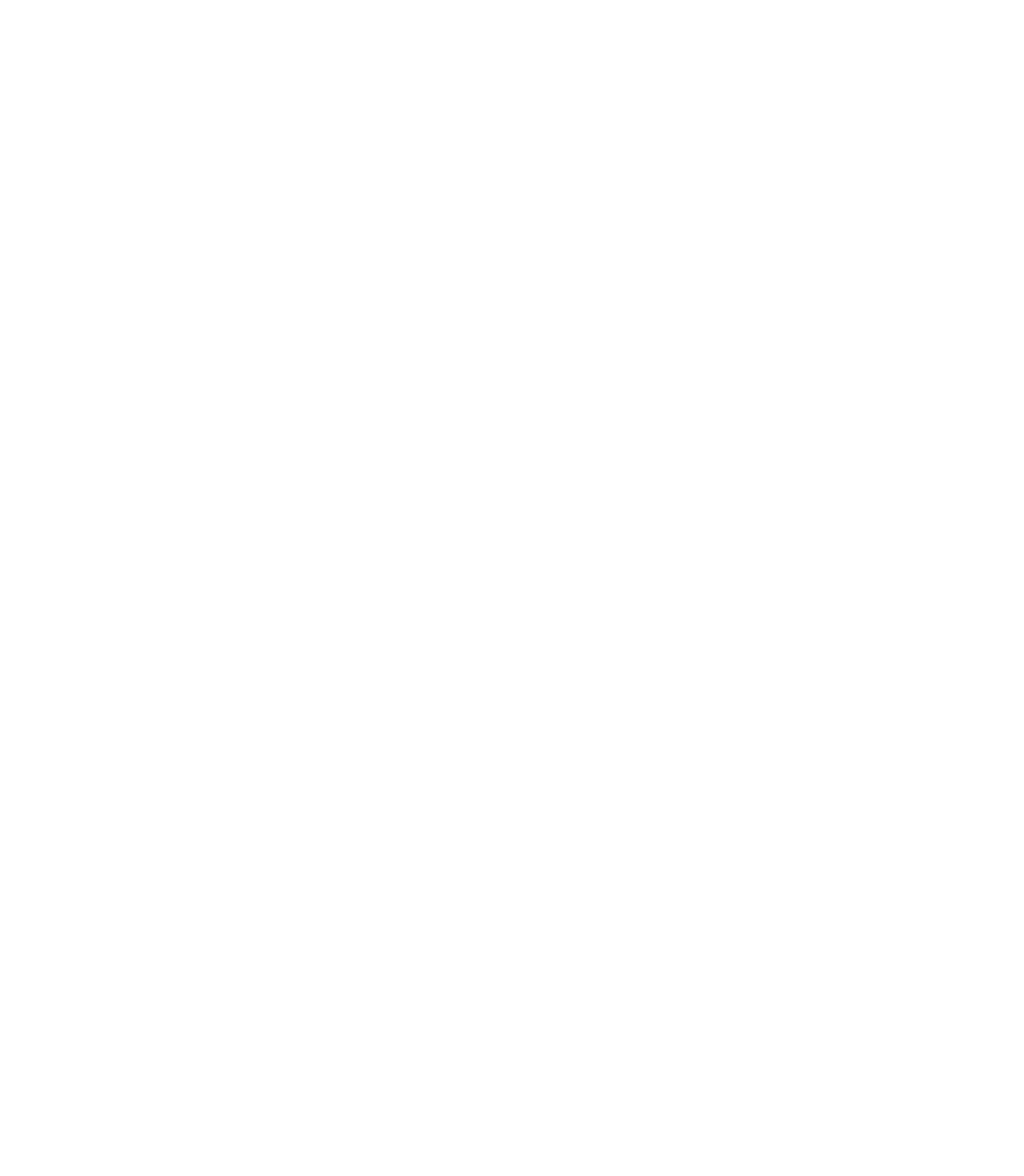
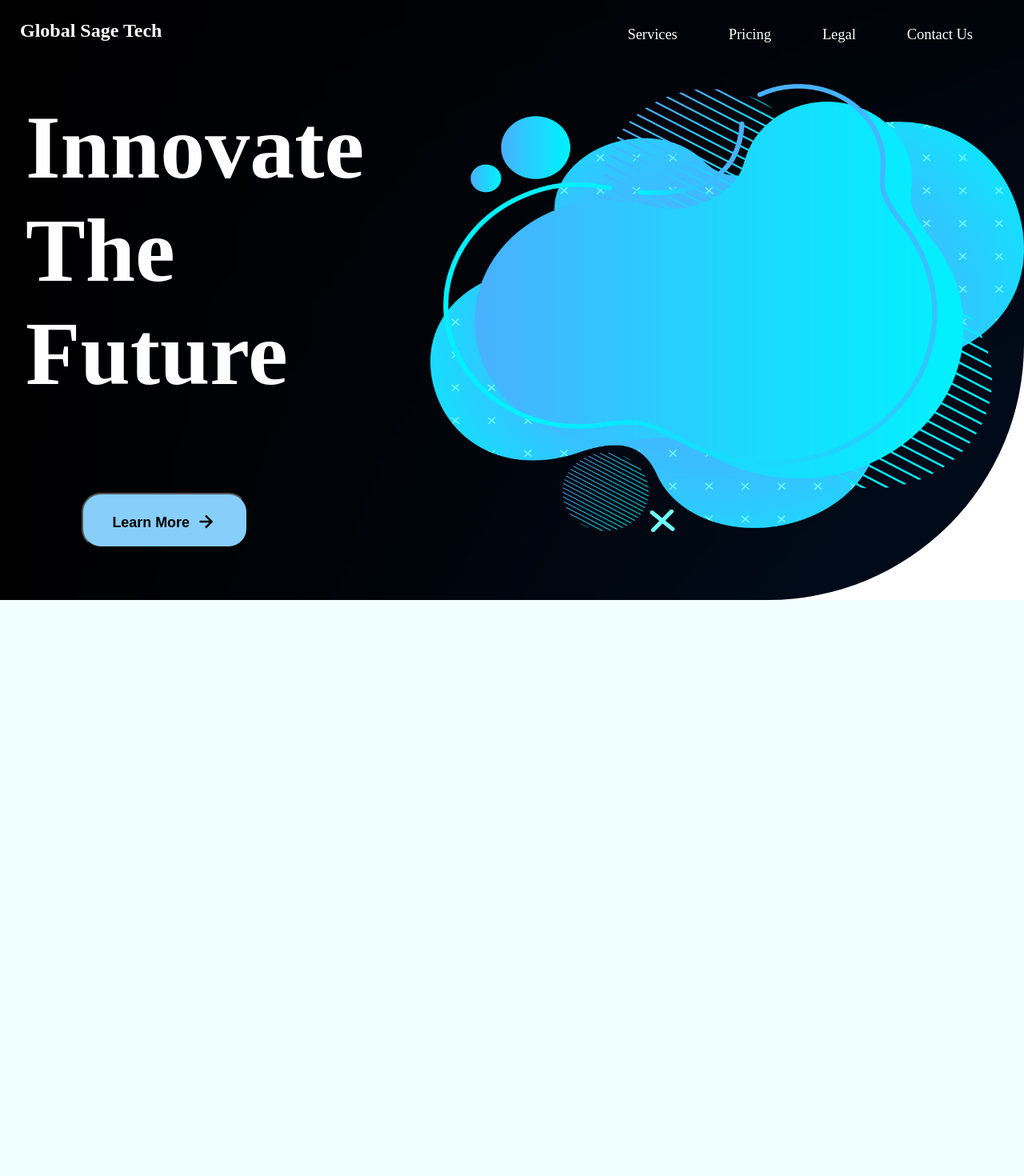
Before and after one commit to sreera02/gst, a Flask app: page / in a window 1280 px wide. Before the commit the page is empty. Shown: the whole page at 80% size. Before the commit the page ends 800 px from the top, so only its background shows below. Run offline with Flask 3, Linux system fonts and the light colour scheme.

Commit message:
MAJOR CHANGE #1

```diff
--- a/static/css/styles.css
+++ b/static/css/styles.css
@@ -0,0 +1,157 @@
+
+
+
+* {
+    margin: 0;
+    padding: 0;
+    box-sizing: border-box;
+}
+
+.hero {
+    height: 750px;
+    width: 100vw;
+    background-image: url("../images/key7.jpg");
+    border-bottom-right-radius: 20rem;
+}
+
+.logo {
+    float: left;
+    margin-left: 25px;
+    margin-top: 25px;
+    color: white;
+}
+
+.nav-original ul li {
+    list-style: none;
+    display: inline;
+    float: right;
+    margin-right: 4rem;
+    margin-top: 33px;
+    font-size: 1.15rem;
+    color: white;
+}
+
+ul li a {
+    color: white;
+    text-decoration-line: none;
+    list-style: none;
+}
+
+.b-hover:hover {
+    border-bottom: 5px solid white;
+}
+
+.nav-collapsed {
+    visibility: hidden;
+}
+
+.nav-collapsed ul {
+    position: absolute;
+    right: 0;
+    top: 80px;
+    background-color: inherit;
+    list-style: none;
+    padding: 1.25rem 1.25rem;
+    line-height: 2.5rem;
+    color: white;
+    backdrop-filter: blur(10px);
+    font-size: x-large;
+    z-index: 20;
+}
+
+
+.cloud {
+    float: right;
+    align-items: center;
+    position: absolute;
+    right:0;
+    top: 105px;
+}
+
+.menu {
+    display: none;
+}
+
+.toggle .nav-collapsed.active{
+    width: auto;
+    height: auto;
+}
+
+@media screen and (max-width: 1024px){
+    .menu {
+        display: flex;
+        visibility: visible;
+        float: right;
+        margin-top: 25px;
+        margin-right: 25px;
+        background-color: white;
+    }
+    .nav-original {
+        display: none;
+    }
+    .nav-collapsed.active{
+        display:block;
+        visibility: visible;
+    }
+
+    .nav-collapsed.active li:hover {
+        background-color: grey;
+        padding: fill;
+    }
+
+}
+
+.cloud {
+    width: 58vw;
+    height: 70vh;
+}
+
+.hero-txt {
+    font-size: 7rem;
+    position: absolute;
+    left: 4vh;
+    top: 15vh;
+    color: white;
+}
+
+@media screen and (max-width: 1024px) {
+    .hero-txt {
+        font-size: 5rem;
+    }
+
+}
+
+@media screen and (max-width: 750px) {
+    .cloud {
+        visibility: hidden;
+    }
+}
+
+.hero-button {
+    padding: 1.2rem 2.25rem;
+    position: absolute;
+    top: 77vh;
+    left: 8vw;
+    background-color: lightskyblue;
+    color: black;
+    font-size: 1.12rem;
+    font:400;
+    border-radius: 1.5rem;
+    display: inline;
+}
+
+.arrow {
+    position: relative;
+    margin-bottom: -8px;
+}
+
+.hero-button:hover{
+    transform: translateX(5px);
+    background-color: rgb(169, 219, 215);
+}
+
+.services {
+    height: 90vh;
+    width: cover;
+    background-color: azure;
+}
--- a/static/script.js
+++ b/static/script.js
@@ -1,41 +1,6 @@
-'use strict';
+const grid = document.querySelector(".nav-collapsed");
+const btn = document.querySelector(".menu");
 
-const addEventOnElem = function (elem, type, callback) {
-    if (elem.length > 1){
-        for (let i = 0; i < elem.length; i++) {
-            elem[i].addEventListener(type, callback);
-        }
-    } else {
-        elem.addEventListener(type, callback);
-    }
-}
-
-const navbar = document.querySelector("[data-navbar]");
-const navToggler = document.querySelectorAll("[data-nav-toggler]");
-const overlay = document.querySelector("[data-overlay]");
-const toggleNavbar = function () {
-    navbar.classList.toggle("active");
-    overlay.classList.toggle("active");
-}
-
-addEventOnElem(navToggler, "click", toggleNavbar);
-
-const navLinks = document.querySelectorAll("[data-nav-link]");
-const closeNavbar = function () {
-    navbar.classList.remove("active");
-    overlay.classList.remove("active");
-}
-
-addEventOnElem(navLinks, "click", closeNavbar);
-
-const header = document.querySelector("[data-header]");
-
-const headerActive = function () {
-    if (window.scrollY > 100) {
-        header.classList.add("active");
-    } else {
-        header.classList.remove("active");
-    }
-}
-
-addEventOnElem(window, "scroll", headerActive)
+btn.addEventListener("click", () => {
+    grid.classList.toggle("active");
+})
--- a/templates/index.html
+++ b/templates/index.html
@@ -3,9 +3,46 @@
 <head>
     <meta charset="UTF-8">
     <meta name="viewport" content="width=device-width, initial-scale=1.0">
-    <title>Document</title>
+    <link rel="stylesheet" type="text/css" href="../static/css/styles.css">
+    <title>Web Development Services</title>
 </head>
 <body>
+    <section class="hero">
+        <header class="head">
+            <div class="logo">
+                <h1>Global Sage Tech</h1>
+            </div>
+            <nav class="nav-original">
+                <ul>
+                    <li><a href="#" class="items-original"><span class="b-hover">Contact Us</span></a></li>
+                    <li><a href="#" class="items-original"><span class="b-hover">Legal</span></a></li>
+                    <li><a href="#" class="items-original"><span class="b-hover">Pricing</span></a></li>
+                    <li><a href="#" class="items-original"><span class="b-hover">Services</span></a></li>
+                </ul>
+            </nav>
+            <div class="toggle">
+                <img src="../static/images/grid-outline.svg" alt="" class="menu" width="40px" height="40px">
+                <nav class="nav-collapsed">
+                    <ul>
+                        <li><a href="#" class="items-coll">Services</a></li>
+                        <li><a href="#" class="items-coll">Pricing</a></li>
+                        <li><a href="#" class="items-coll">Legal</a></li>
+                        <li><a href="#" class="items-coll">Contact</a></li>
+                    </ul>
+                </nav>
+            </div>
+        </header>
+        <h1 class="hero-txt">Innovate <br> The <br> Future</h1>
+        <img src="../static/images/cloud.png" alt="" class="cloud">
+        <button class="hero-button">
+           <strong>Learn More <img alt="" class="arrow" src="../static/images/right.png"></strong>
+        </button>
+    </section>
+    <section class="services">
 
+    </section>
+
+    <script src="../static/script.js"></script>
+    <script src="https://unpkg.com/boxicons@2.1.4/dist/boxicons.js"></script>
 </body>
 </html>
```
Also changed, not shown: static/images/astronaut.jpg (added), static/images/back-img.png (added), static/images/cloud copy.png (added), static/images/cloud.png (added), static/images/green-tick.png (added), static/images/grid-outline.svg (added), static/images/key7.jpg (added), static/images/logo2.png (added), static/images/menu.png (added), static/images/right.png (added), static/images/robo.jpg (added), 2 other files.
